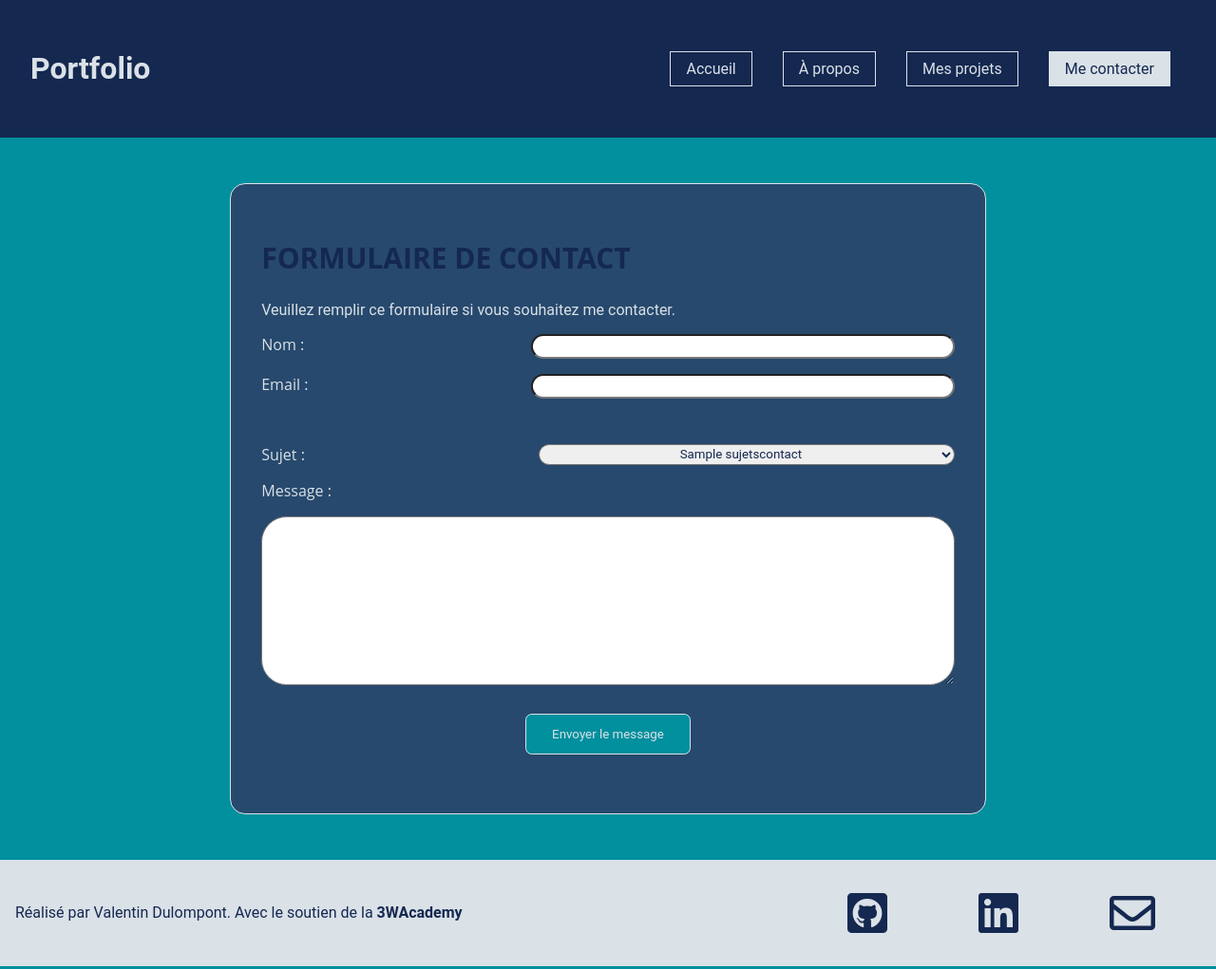
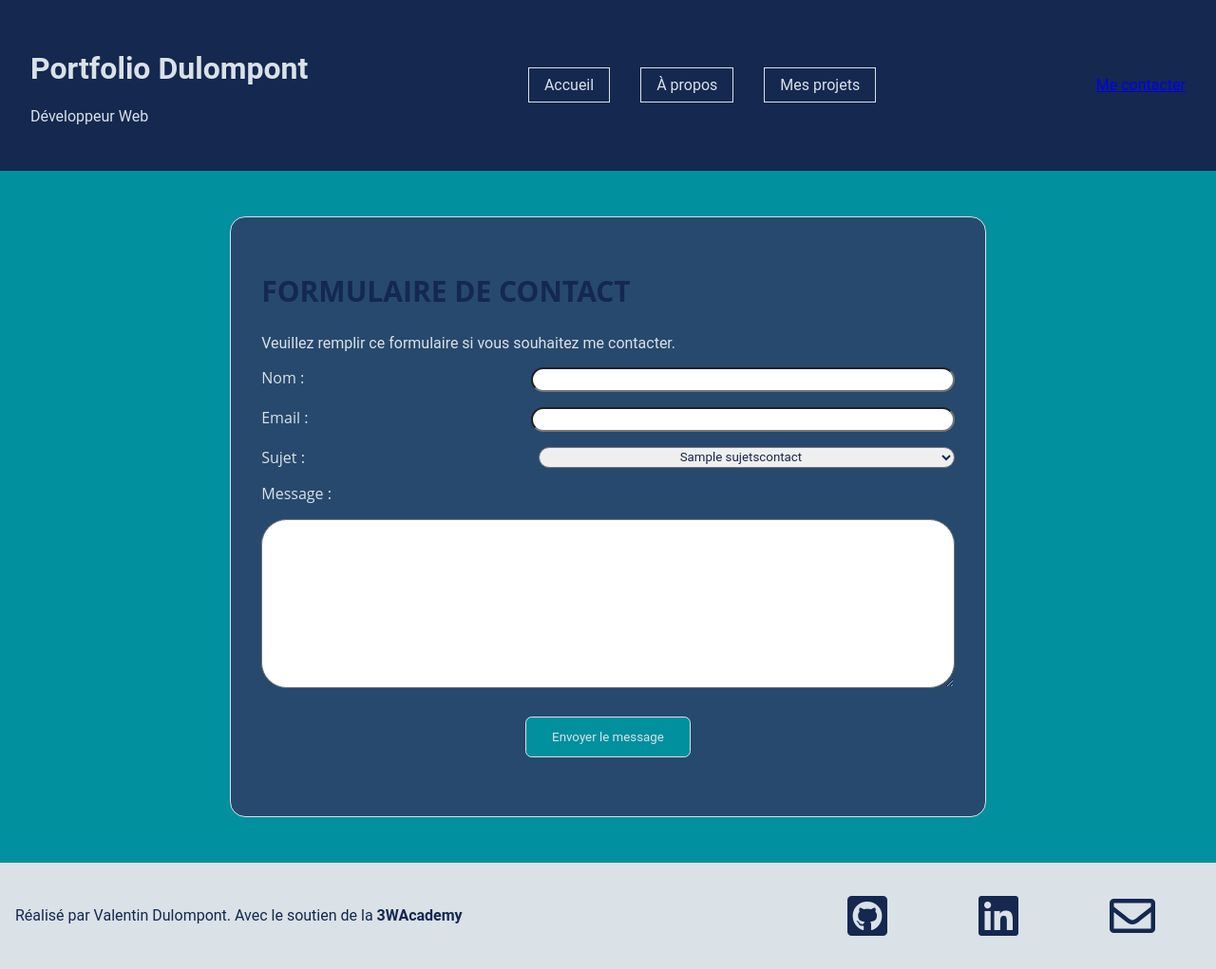
Before and after one commit to OpexBurner1/Portfolio-Valentin-Dulompont, a PHP site: page /contact.php in a window 1280 px wide. Shown: the whole page at 95% size. Run offline with PHP 8.4, Linux system fonts and the light colour scheme; tables that the repository leaves empty or names only in its code hold one stand-in row (values such as "Sample post").

Commit message:
Finalisation de la page contact.phtml

```diff
--- a/contact.phtml
+++ b/contact.phtml
@@ -1,11 +1,13 @@
 <header class="header">
-        <h1>Portfolio</h1>
+    <a href="index.php" class='title'><h1>Portfolio Dulompont</h1><p>Développeur Web</p></a>
     <nav>
         <a href="index.php">Accueil</a>
         <a href='about.php'>À propos</a>
         <a href="projets.php">Mes projets</a>
-            <a href='contact.php' class="current">Me contacter</a>
     </nav>
+    <div>
+        <a href="contact.php" class="contactBut current">Me contacter</a>
+    </div>
 </header>
     <main class="container">
         <section class="contactForm">
@@ -21,8 +23,6 @@
                         <label for='email'>Email :</label>
                         <input type="email" name="email" id ="email" required>
                     </li>
-                    <li></li>
-                    <li></li>
                     <li>
                         <label for='subject'>Sujet :</label>
                         <select name='subject' id='subject'>
```
Lines whose indentation alone changed are shown as unchanged.
